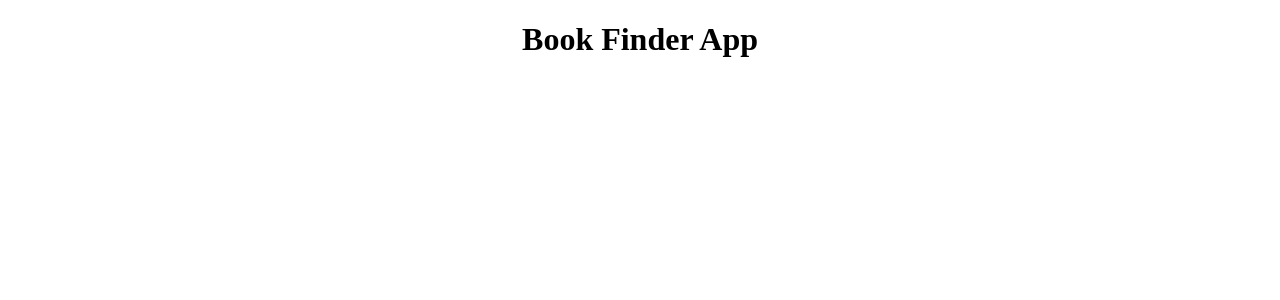
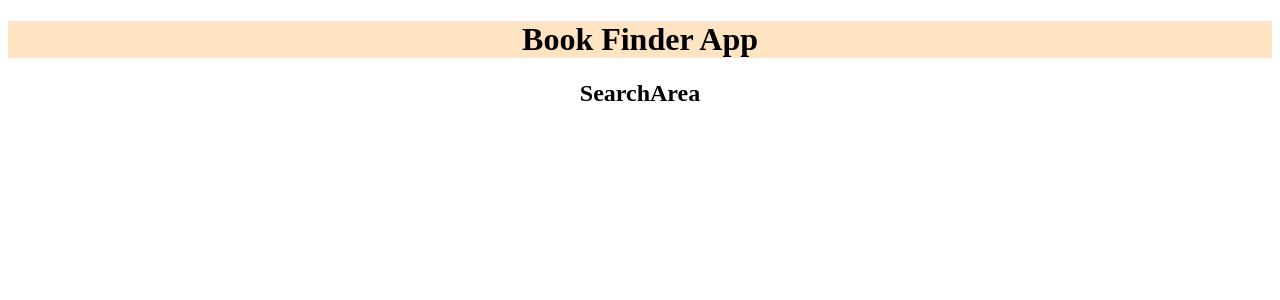
Before and after one commit to rafidhaque/Book_Finder, a React (Create React App) app in the folder book_finder_app/: page / in a window 1280 px wide. Shown: the top 300 px of the page. Built offline with nearby package versions, Linux system fonts and the light colour scheme.

Commit message:
Books Created

```diff
--- a/book_finder_app/src/App.css
+++ b/book_finder_app/src/App.css
@@ -1,3 +1,7 @@
 .App {
   text-align: center;
 }
+
+header {
+  background-color: bisque;
+}
--- a/book_finder_app/src/App.js
+++ b/book_finder_app/src/App.js
@@ -1,10 +1,12 @@
 import "./App.css";
 import Header from "./Header";
+import Books from "./Books";
 
 function App() {
   return (
     <div className="App">
       <Header />
+      <Books />
     </div>
   );
 }
--- /dev/null
+++ b/book_finder_app/src/Books.js
@@ -0,0 +1,12 @@
+import React from "react";
+import SearchArea from "./SearchArea";
+
+const Books = () => {
+  return (
+    <div>
+      <SearchArea />
+    </div>
+  );
+};
+
+export default Books;
--- a/book_finder_app/src/Header.js
+++ b/book_finder_app/src/Header.js
@@ -3,7 +3,9 @@ import React from "react";
 const Header = () => {
   return (
     <div>
-      <h1>Book Finder App</h1>
+      <header>
+        <h1>Book Finder App</h1>
+      </header>
     </div>
   );
 };
--- /dev/null
+++ b/book_finder_app/src/SearchArea.js
@@ -0,0 +1,11 @@
+import React from "react";
+
+const SearchArea = () => {
+  return (
+    <div>
+      <h2>SearchArea</h2>
+    </div>
+  );
+};
+
+export default SearchArea;
```
Also changed, not shown: 1 other file (tests, documents, lock files or other folders).
